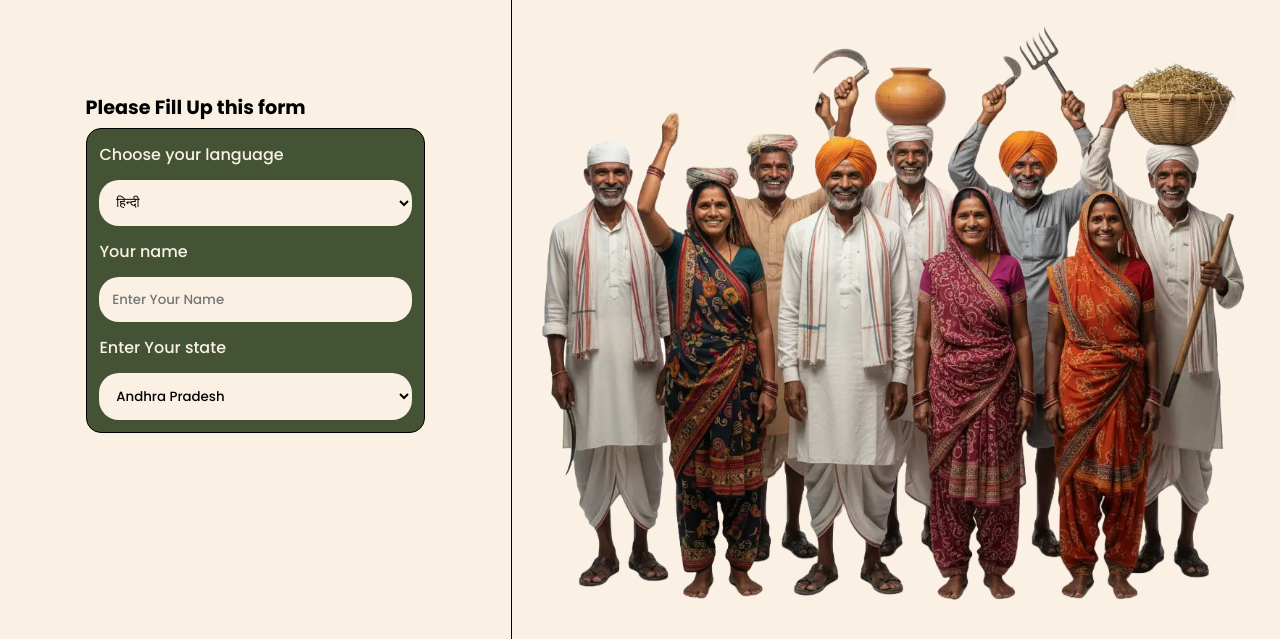
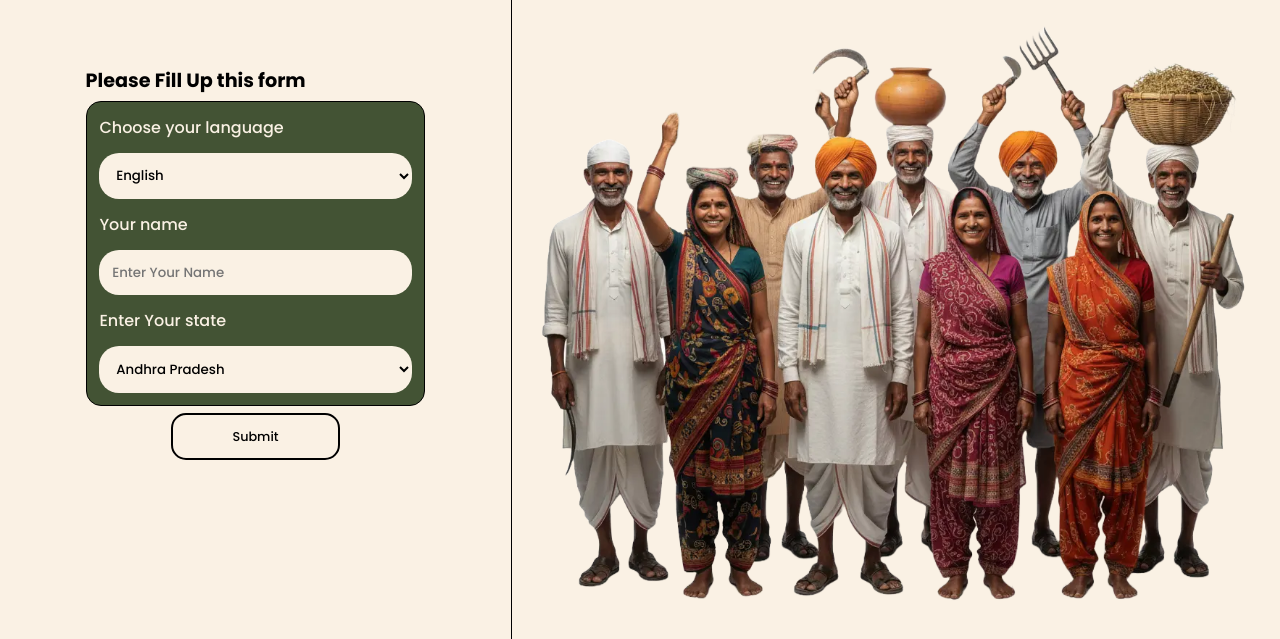
Before and after one commit to arpandhara/frontend_sih, a plain HTML site: page src/user_login/login.html in a window 1280 px wide. Shown: the part 137-776 px from the top of the page. Drawn offline with Linux system fonts and the light colour scheme; a web font is replaced by a local one.

Commit message:
login form changes

```diff
--- a/src/user_login/login.css
+++ b/src/user_login/login.css
@@ -95,10 +95,14 @@ main {
     color: #FAF1E4;
     gap: 1vw;
     margin-top: .5vw;
+    margin-bottom: .5vw;
 }
 
 .forms_main{
     width: 70%;
+    display: flex;
+    flex-direction: column;
+    /* align-items: center; */
 }
 
 .languages , .name , #states{
@@ -111,3 +115,18 @@ main {
 .languages:focus , #states:focus{
     outline: none;
 }
+
+.forms_submit{
+    background-color: #FAF1E4;
+    border: 2px solid black;
+    padding: 1vw 2vw;
+    width: 50%;
+    margin: auto;
+    border-radius: 15px;
+    font-size: 1vw;
+    transition: all 0.3s ease-in-out;
+}
+
+.forms_submit:hover{
+    background-color: #f7dbb3;
+}
--- a/src/user_login/login.html
+++ b/src/user_login/login.html
@@ -19,6 +19,7 @@
                 <form class="login_form" action="submit">
                     <label for="languages">Choose your language</label>
                     <select name="languages" id="languages" class="languages">
+                        <option value="english">English</option>
                         <option value="hindi">हिन्दी</option>
                         <option value="bengali">বাংলা</option>
                         <option value="telugu">తెలుగు</option>
@@ -73,6 +74,7 @@
                             <option value="lakshadweep">Lakshadweep</option>
                         </select>
                 </form>
+                <button type="submit" class="forms_submit">Submit</button>
             </div>
         </div>
         <div class="welcome">
```
